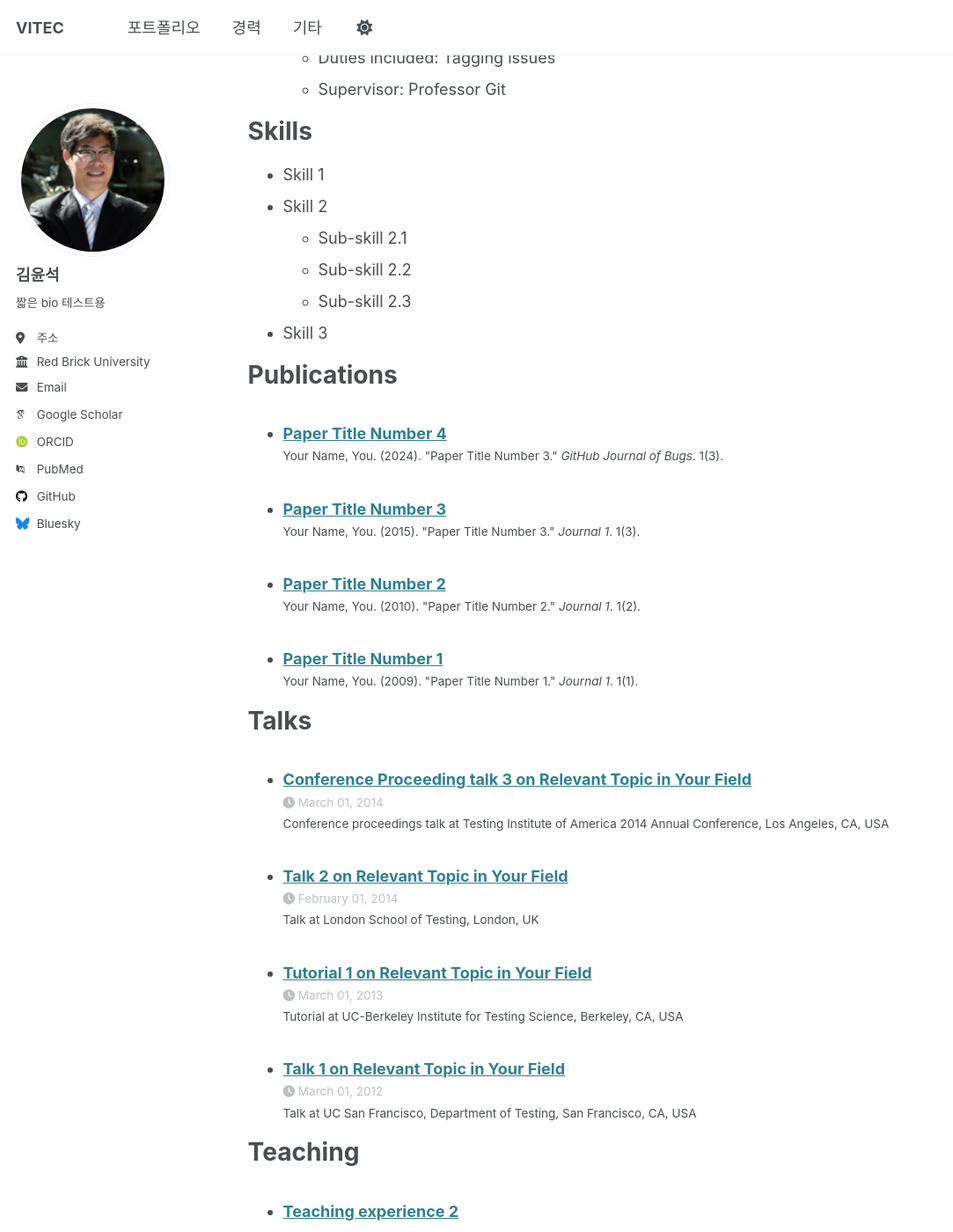
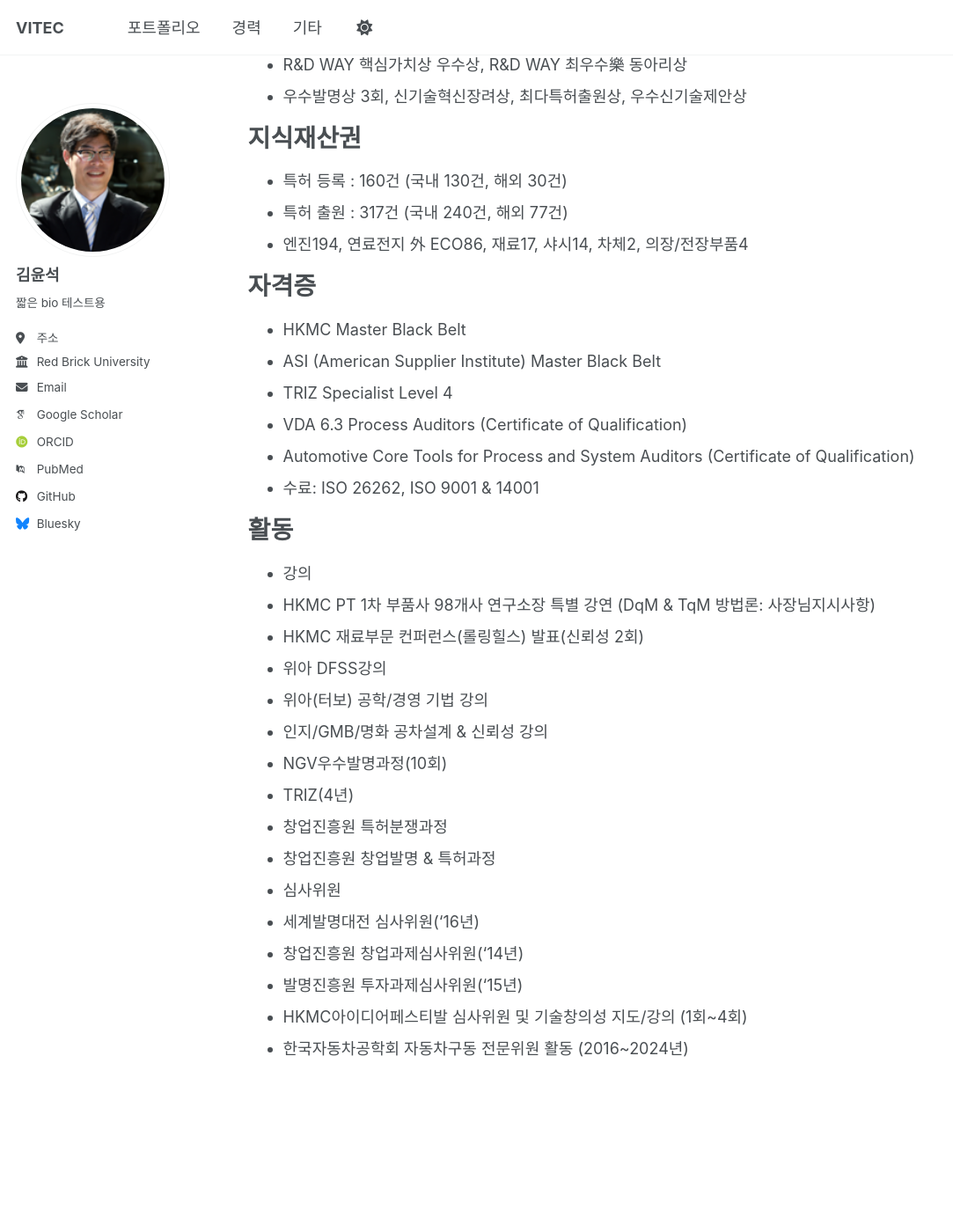
Before and after one commit to kimyunseok-vitec/kimyunseok-vitec.github.io, a Jekyll site: the page built from _pages/cv.md, in a window 1280 px wide and 1400 px high, scrolled down 670 px. Shown: the whole window at 88% size, without its empty margins (0-1083 px from the left). Built offline with Jekyll 4.4.1, drawn with Linux system fonts in a browser that asks for light colours; some web fonts are replaced; some of the changed text lies outside the part shown.

Commit message:
Fix: Update about page

```diff
--- a/_pages/cv.md
+++ b/_pages/cv.md
@@ -9,56 +9,58 @@ redirect_from:
 
 {% include base_path %}
 
-Education
+학력사항
 ======
-* Ph.D in Version Control Theory, GitHub University, 2018 (expected)
-* M.S. in Jekyll, GitHub University, 2014
-* B.S. in GitHub, GitHub University, 2012
+* KAIST 공학 박사 수료 (기술경영 2020.12)
+* KAIST 공학 석사 (지식재산법 2013.2)
+* 경희대학교 공학 학사 (기계공학과 1990.2)
 
-Work experience
+수상
 ======
-* Spring 2024: Academic Pages Collaborator
-  * GitHub University
-  * Duties includes: Updates and improvements to template
-  * Supervisor: The Users
+* 정부 (4회)
+ * 철탑산업훈장 (2013,대통령)
+ * 장영실상 (2014,과학기술부장관/EWP개발)
+ * 통상산업부장관상 (1996,장관/발명)
+ * 특허청장상 (2014,특허청장/특허교육)
+* HKMC (21회)
+ * 정몽구 회장상 (4회)
+  * 학술대회 장려상 (2014,EWP), 학술대회 우수상 (2009,연료탱크)
+  * 우수발명상 (2000,실린더헤드), 제1회 실적보상 최우수상 (2000)
+ * 연구개발본부장 (부회장&사장상 16회)
+  * 발명표창상 5회(실적보상),  양산기술우수상 2회, 기술혁신DFSS테마 대상
+  * R&D WAY 핵심가치상 우수상, R&D WAY 최우수樂 동아리상
+  * 우수발명상 3회,  신기술혁신장려상, 최다특허출원상,  우수신기술제안상
 
-* Fall 2015: Research Assistant
-  * GitHub University
-  * Duties included: Merging pull requests
-  * Supervisor: Professor Hub
+지식재산권
+======
+* 특허 등록 :  160건 (국내 130건, 해외 30건)
+* 특허 출원 :  317건 (국내 240건, 해외 77건)
+ * 엔진194, 연료전지 外 ECO86, 재료17, 샤시14, 차체2, 의장/전장부품4
 
-* Summer 2015: Research Assistant
-  * GitHub University
-  * Duties included: Tagging issues
-  * Supervisor: Professor Git
+자격증
+======
+* HKMC Master Black Belt
+* ASI (American Supplier Institute) Master Black Belt
+* TRIZ Specialist Level 4
+* VDA 6.3  Process Auditors (Certificate of Qualification)
+* Automotive Core Tools for Process and System Auditors (Certificate of Qualification)
+ * 수료: ISO 26262, ISO 9001 & 14001
 
-Skills
+활동
 ======
-* Skill 1
-* Skill 2
-  * Sub-skill 2.1
-  * Sub-skill 2.2
-  * Sub-skill 2.3
-* Skill 3
-
-Publications
-======
-  <ul>{% for post in site.publications reversed %}
-    {% include archive-single-cv.html %}
-  {% endfor %}</ul>
-
-Talks
-======
-  <ul>{% for post in site.talks reversed %}
-    {% include archive-single-talk-cv.html  %}
-  {% endfor %}</ul>
-
-Teaching
-======
-  <ul>{% for post in site.teaching reversed %}
-    {% include archive-single-cv.html %}
-  {% endfor %}</ul>
-
-Service and leadership
-======
-* Currently signed in to 43 different slack teams
+* 강의
+ * HKMC PT 1차 부품사 98개사 연구소장 특별 강연 (DqM & TqM 방법론: 사장님지시사항)
+ * HKMC 재료부문 컨퍼런스(롤링힐스) 발표(신뢰성 2회)
+ * 위아 DFSS강의
+ * 위아(터보) 공학/경영 기법 강의
+ * 인지/GMB/명화 공차설계 & 신뢰성 강의
+ * NGV우수발명과정(10회)
+ * TRIZ(4년)
+ * 창업진흥원 특허분쟁과정
+ * 창업진흥원 창업발명 & 특허과정
+* 심사위원
+ * 세계발명대전 심사위원(‘16년)
+ * 창업진흥원 창업과제심사위원(‘14년)
+ * 발명진흥원 투자과제심사위원(‘15년)
+ * HKMC아이디어페스티발 심사위원 및 기술창의성 지도/강의 (1회~4회)
+* 한국자동차공학회 자동차구동 전문위원 활동 (2016~2024년)
```
Also changed, not shown: other parts of _pages/cv.md (+1 -1 lines).
